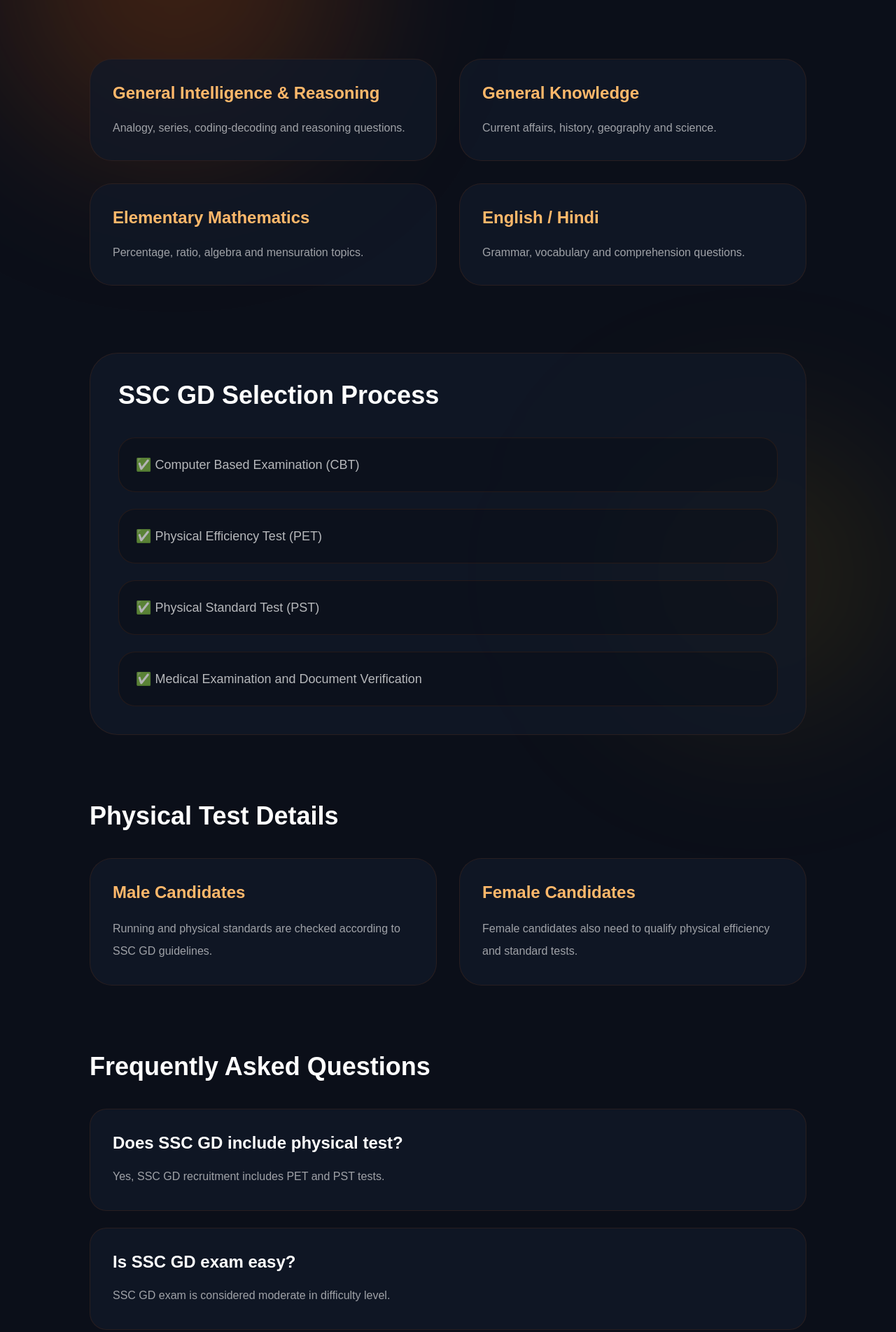
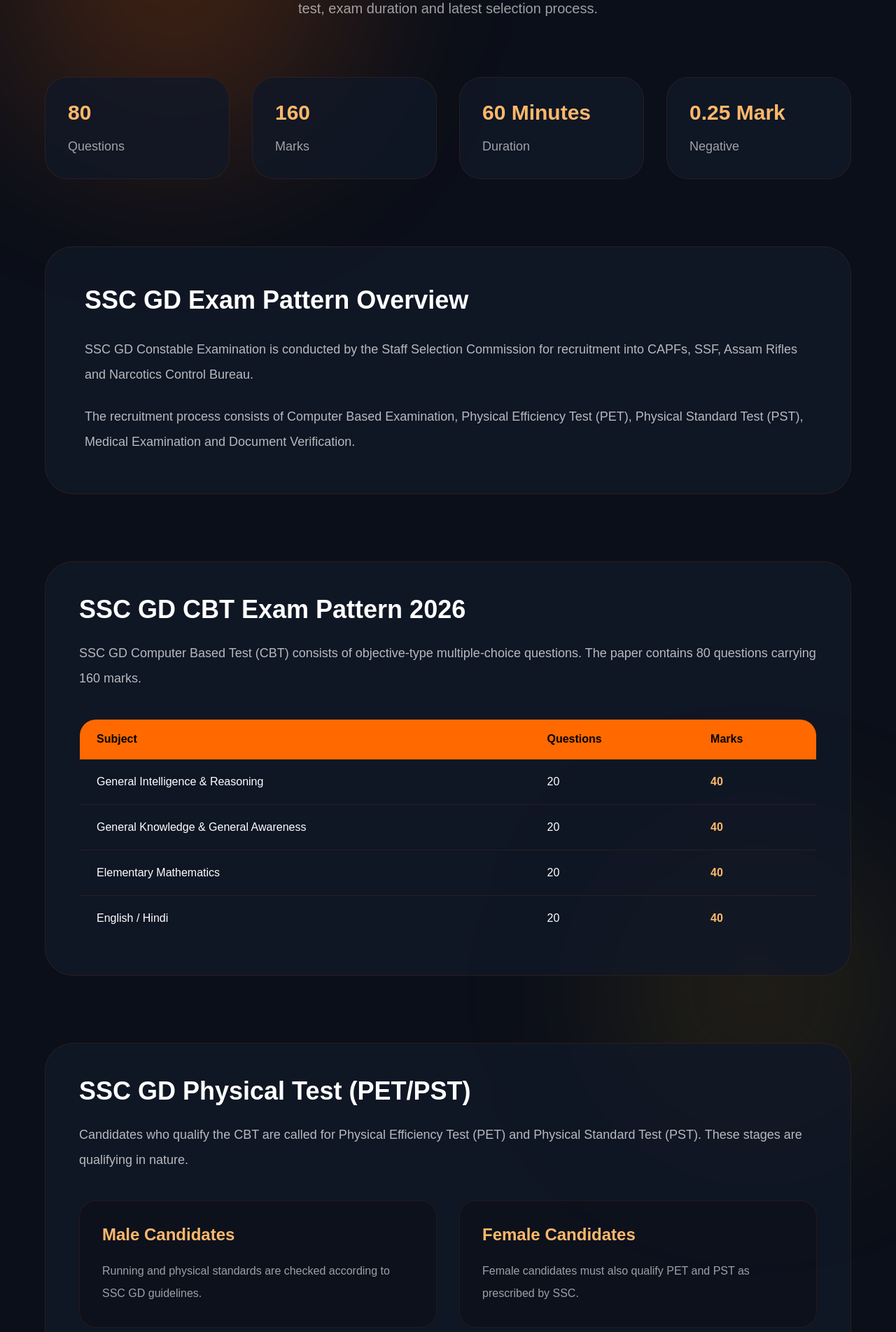
Before and after one commit to payadav142-rgb/ssc-tools-hub, a Next.js app: page /ssc-gd-exam-pattern in a window 1280 px wide. Shown: the part 377-2280 px from the top of the page at 70% size. Built offline with nearby package versions, Linux system fonts and the light colour scheme; no server answers.

Commit message:
Upgrade SSC GD Exam Pattern page

```diff
--- a/app/ssc-gd-exam-pattern/page.tsx
+++ b/app/ssc-gd-exam-pattern/page.tsx
@@ -1,22 +1,18 @@
 import type { Metadata } from "next";
+import Link from "next/link";
 
 import Navbar from "../../components/Navbar";
 import ToolContainer from "../../components/ToolContainer";
 
 export const metadata: Metadata = {
-
-  title:
-    "SSC GD Exam Pattern 2026 — Complete Paper Pattern",
+  title: "SSC GD Exam Pattern 2026 — Complete Paper Pattern",
 
   description:
-    "Check SSC GD exam pattern 2026 including CBT pattern, subjects, marking scheme and physical test details.",
-
+    "Check SSC GD Exam Pattern 2026 including CBT paper pattern, marking scheme, physical test, subjects, exam duration and selection process.",
 };
 
 export default function Page() {
-
   return (
-
     <ToolContainer>
 
       <Navbar />
@@ -30,58 +26,59 @@ export default function Page() {
 
         <section className="relative z-10 px-6 py-20">
 
-          <div className="max-w-5xl mx-auto">
+          <div className="max-w-6xl mx-auto">
 
             {/* Hero */}
+
             <div className="text-center">
 
               <p className="text-orange-300 font-medium">
-
                 SSC GD 2026
-
               </p>
 
-              <h1 className="text-5xl md:text-7xl font-extrabold mt-5">
+              <h1 className="text-5xl md:text-7xl font-extrabold leading-tight mt-5">
 
-                SSC GD
+                SSC GD{" "}
+
                 <span className="text-orange-400">
-                  {" "}Exam Pattern 2026
+                  Exam Pattern 2026
                 </span>
 
               </h1>
 
-              <p className="text-white/60 text-lg leading-8 mt-8 max-w-3xl mx-auto">
+              <p className="text-white/60 text-lg md:text-xl leading-9 mt-8 max-w-4xl mx-auto">
 
-                Check SSC GD Constable exam pattern,
-                CBT subjects, marking scheme,
-                physical test and selection process.
+                Check complete SSC GD Constable Exam Pattern,
+                CBT paper pattern, marking scheme, physical
+                test, exam duration and latest selection process.
 
               </p>
 
             </div>
 
-            {/* CBT Subjects */}
-            <div className="mt-20 grid md:grid-cols-2 gap-8">
+            {/* Quick Cards */}
+
+            <div className="grid md:grid-cols-4 gap-8 mt-20">
 
               {[
                 {
-                  title: "General Intelligence & Reasoning",
-                  desc: "Analogy, series, coding-decoding and reasoning questions.",
+                  title: "Questions",
+                  value: "80",
                 },
 
                 {
-                  title: "General Knowledge",
-                  desc: "Current affairs, history, geography and science.",
+                  title: "Marks",
+                  value: "160",
                 },
 
                 {
-                  title: "Elementary Mathematics",
-                  desc: "Percentage, ratio, algebra and mensuration topics.",
+                  title: "Duration",
+                  value: "60 Minutes",
                 },
 
                 {
-                  title: "English / Hindi",
-                  desc: "Grammar, vocabulary and comprehension questions.",
+                  title: "Negative",
+                  value: "0.25 Mark",
                 },
 
               ].map((item, index) => (
@@ -91,16 +88,12 @@ export default function Page() {
                   className="bg-[#111827]/80 border border-orange-500/10 rounded-[32px] p-8"
                 >
 
-                  <h2 className="text-2xl font-bold text-orange-300">
-
-                    {item.title}
-
+                  <h2 className="text-3xl font-bold text-orange-300">
+                    {item.value}
                   </h2>
 
-                  <p className="text-white/60 mt-5 leading-7">
-
-                    {item.desc}
-
+                  <p className="text-white/60 mt-4 text-lg">
+                    {item.title}
                   </p>
 
                 </div>
@@ -109,33 +102,144 @@ export default function Page() {
 
             </div>
 
-            {/* Selection Process */}
-            <div className="mt-24 bg-[#111827]/80 border border-orange-500/10 rounded-[40px] p-10">
+            {/* Overview */}
+
+            <div className="mt-24 bg-[#111827]/80 border border-orange-500/10 rounded-[40px] p-10 md:p-14">
 
               <h2 className="text-4xl font-bold">
-
-                SSC GD Selection Process
-
+                SSC GD Exam Pattern Overview
               </h2>
 
-              <div className="space-y-6 mt-10">
+              <p className="text-white/70 text-lg leading-9 mt-8">
+
+                SSC GD Constable Examination is conducted by the
+                Staff Selection Commission for recruitment into
+                CAPFs, SSF, Assam Rifles and Narcotics Control Bureau.
+
+              </p>
+
+              <p className="text-white/70 text-lg leading-9 mt-6">
+
+                The recruitment process consists of Computer Based
+                Examination, Physical Efficiency Test (PET),
+                Physical Standard Test (PST), Medical Examination
+                and Document Verification.
+
+              </p>
+
+            </div>
+                        {/* CBT Exam Pattern */}
+            <div className="mt-24 bg-[#111827]/80 border border-orange-500/10 rounded-[40px] p-8 md:p-12">
+
+              <h2 className="text-4xl font-bold">
+                SSC GD CBT Exam Pattern 2026
+              </h2>
+
+              <p className="text-white/70 text-lg leading-9 mt-6">
+                SSC GD Computer Based Test (CBT) consists of
+                objective-type multiple-choice questions. The paper
+                contains 80 questions carrying 160 marks.
+              </p>
+
+              <div className="overflow-x-auto mt-10">
+
+                <table className="w-full border border-orange-500/10 rounded-3xl overflow-hidden">
+
+                  <thead className="bg-orange-500 text-black">
+
+                    <tr>
+                      <th className="px-6 py-4 text-left">
+                        Subject
+                      </th>
+
+                      <th className="px-6 py-4 text-left">
+                        Questions
+                      </th>
+
+                      <th className="px-6 py-4 text-left">
+                        Marks
+                      </th>
+
+                    </tr>
+
+                  </thead>
+
+                  <tbody>
+
+                    {[
+                      ["General Intelligence & Reasoning", "20", "40"],
+                      ["General Knowledge & General Awareness", "20", "40"],
+                      ["Elementary Mathematics", "20", "40"],
+                      ["English / Hindi", "20", "40"],
+                    ].map((row) => (
+
+                      <tr
+                        key={row[0]}
+                        className="border-t border-orange-500/10"
+                      >
+
+                        <td className="px-6 py-5">
+                          {row[0]}
+                        </td>
+
+                        <td className="px-6 py-5">
+                          {row[1]}
+                        </td>
+
+                        <td className="px-6 py-5 text-orange-300 font-semibold">
+                          {row[2]}
+                        </td>
+
+                      </tr>
+
+                    ))}
+
+                  </tbody>
+
+                </table>
+
+              </div>
+
+            </div>
+
+            {/* Physical Test */}
+            <div className="mt-24 bg-[#111827]/80 border border-orange-500/10 rounded-[40px] p-8 md:p-12">
+
+              <h2 className="text-4xl font-bold">
+                SSC GD Physical Test (PET/PST)
+              </h2>
+
+              <p className="text-white/70 text-lg leading-9 mt-6">
+                Candidates who qualify the CBT are called for
+                Physical Efficiency Test (PET) and Physical
+                Standard Test (PST). These stages are qualifying
+                in nature.
+              </p>
+
+              <div className="grid md:grid-cols-2 gap-8 mt-10">
 
                 {[
-                  "Computer Based Examination (CBT)",
-                  "Physical Efficiency Test (PET)",
-                  "Physical Standard Test (PST)",
-                  "Medical Examination and Document Verification",
-                ].map((item, index) => (
+                  {
+                    title: "Male Candidates",
+                    desc: "Running and physical standards are checked according to SSC GD guidelines.",
+                  },
+                  {
+                    title: "Female Candidates",
+                    desc: "Female candidates must also qualify PET and PST as prescribed by SSC.",
+                  },
+                ].map((item) => (
 
                   <div
-                    key={index}
-                    className="bg-black/20 border border-orange-500/10 rounded-3xl p-6"
+                    key={item.title}
+                    className="bg-black/20 border border-orange-500/10 rounded-3xl p-8"
                   >
 
-                    <p className="text-white/70 text-lg">
+                    <h3 className="text-2xl font-bold text-orange-300">
+                      {item.title}
+                    </h3>
 
-                      ✅ {item}
-
+                    <p className="text-white/60 leading-8 mt-5">
+                      {item.desc}
                     </p>
 
                   </div>
@@ -146,47 +250,91 @@ export default function Page() {
 
             </div>
 
-            {/* Physical Test */}
+            {/* Marking Scheme */}
             <div className="mt-24">
 
               <h2 className="text-4xl font-bold">
-
-                Physical Test Details
-
+                SSC GD Marking Scheme
               </h2>
 
               <div className="grid md:grid-cols-2 gap-8 mt-10">
 
-                <div className="bg-[#111827]/80 border border-orange-500/10 rounded-[32px] p-8">
+                {[
+                  "Each correct answer carries 2 marks.",
+                  "Negative marking is applicable for incorrect answers.",
+                  "Unattempted questions carry no penalty.",
+                  "Maintain accuracy along with speed.",
+                ].map((item) => (
 
-                  <h3 className="text-2xl font-bold text-orange-300">
+                  <div
+                    key={item}
+                    className="bg-[#111827]/70 border border-orange-500/10 rounded-3xl p-6"
+                  >
 
-                    Male Candidates
+                    <p className="text-lg leading-8">
+                      ✅ {item}
+                    </p>
 
+                  </div>
+
+                ))}
+
+              </div>
+
+            </div>
+                        {/* FAQ */}
+            <div className="mt-24">
+
+              <h2 className="text-4xl font-bold">
+                Frequently Asked Questions
+              </h2>
+
+              <div className="space-y-6 mt-10">
+
+                <div className="bg-[#111827]/80 border border-orange-500/10 rounded-3xl p-8">
+
+                  <h3 className="text-2xl font-semibold">
+                    How many questions are asked in SSC GD CBT?
                   </h3>
 
-                  <p className="text-white/60 mt-5 leading-8">
-
-                    Running and physical standards
-                    are checked according to SSC GD guidelines.
-
+                  <p className="text-white/60 leading-8 mt-4">
+                    SSC GD CBT consists of 80 objective-type questions carrying a total of 160 marks.
                   </p>
 
                 </div>
 
-                <div className="bg-[#111827]/80 border border-orange-500/10 rounded-[32px] p-8">
+                <div className="bg-[#111827]/80 border border-orange-500/10 rounded-3xl p-8">
 
-                  <h3 className="text-2xl font-bold text-orange-300">
-
-                    Female Candidates
-
+                  <h3 className="text-2xl font-semibold">
+                    Is there negative marking in SSC GD Exam?
                   </h3>
 
-                  <p className="text-white/60 mt-5 leading-8">
+                  <p className="text-white/60 leading-8 mt-4">
+                    Yes, negative marking is applicable for every incorrect answer as per the latest SSC GD notification.
+                  </p>
 
-                    Female candidates also need to qualify
-                    physical efficiency and standard tests.
+                </div>
 
+                <div className="bg-[#111827]/80 border border-orange-500/10 rounded-3xl p-8">
+
+                  <h3 className="text-2xl font-semibold">
+                    Is PET/PST compulsory in SSC GD?
+                  </h3>
+
+                  <p className="text-white/60 leading-8 mt-4">
+                    Yes, candidates who qualify the CBT must also clear the Physical Efficiency Test (PET) and Physical Standard Test (PST).
+                  </p>
+
+                </div>
+
+                <div className="bg-[#111827]/80 border border-orange-500/10 rounded-3xl p-8">
+
+                  <h3 className="text-2xl font-semibold">
+                    What is the duration of the SSC GD CBT?
+                  </h3>
+
+                  <p className="text-white/60 leading-8 mt-4">
+                    The SSC GD Computer Based Test is conducted for 60 minutes.
                   </p>
 
                 </div>
@@ -195,50 +343,53 @@ export default function Page() {
 
             </div>
 
-            {/* FAQ */}
-            <div className="mt-24">
+            {/* Internal Links */}
+            <div className="grid md:grid-cols-3 gap-8 mt-24">
 
-              <h2 className="text-4xl font-bold">
+              <Link
+                href="/ssc-gd-syllabus"
+                className="group bg-[#111827]/80 border border-orange-500/10 rounded-[32px] p-8 hover:border-orange-500/40 transition-all"
+              >
 
-                Frequently Asked Questions
+                <h3 className="text-2xl font-bold group-hover:text-orange-300 transition">
+                  SSC GD Syllabus
+                </h3>
 
-              </h2>
+                <p className="text-white/50 mt-4">
+                  Complete topic-wise syllabus →
+                </p>
 
-              <div className="space-y-6 mt-10">
+              </Link>
 
-                <div className="bg-[#111827]/80 border border-orange-500/10 rounded-3xl p-8">
+              <Link
+                href="/ssc-gd-cutoff"
+                className="group bg-[#111827]/80 border border-orange-500/10 rounded-[32px] p-8 hover:border-orange-500/40 transition-all"
+              >
 
-                  <h3 className="text-2xl font-semibold">
+                <h3 className="text-2xl font-bold group-hover:text-orange-300 transition">
+                  SSC GD Cutoff
+                </h3>
 
-                    Does SSC GD include physical test?
+                <p className="text-white/50 mt-4">
+                  Expected & previous year cutoff →
+                </p>
 
-                  </h3>
+              </Link>
 
-                  <p className="text-white/60 mt-4 leading-8">
+              <Link
+                href="/ssc-gd-salary"
+                className="group bg-[#111827]/80 border border-orange-500/10 rounded-[32px] p-8 hover:border-orange-500/40 transition-all"
+              >
 
-                    Yes, SSC GD recruitment includes PET and PST tests.
+                <h3 className="text-2xl font-bold group-hover:text-orange-300 transition">
+                  SSC GD Salary
+                </h3>
 
-                  </p>
+                <p className="text-white/50 mt-4">
+                  In-hand salary & allowances →
+                </p>
 
-                </div>
-
-                <div className="bg-[#111827]/80 border border-orange-500/10 rounded-3xl p-8">
-
-                  <h3 className="text-2xl font-semibold">
-
-                    Is SSC GD exam easy?
-
-                  </h3>
-
-                  <p className="text-white/60 mt-4 leading-8">
-
-                    SSC GD exam is considered moderate in difficulty level.
-
-                  </p>
-
-                </div>
-
-              </div>
+              </Link>
 
             </div>
 
```
